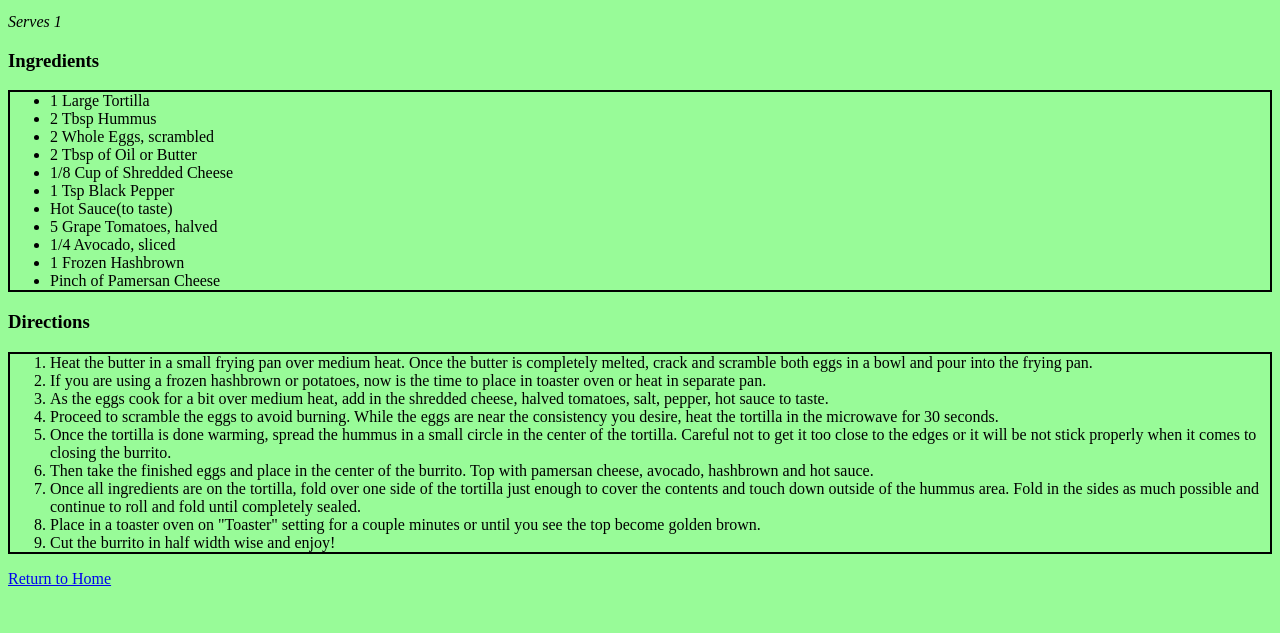
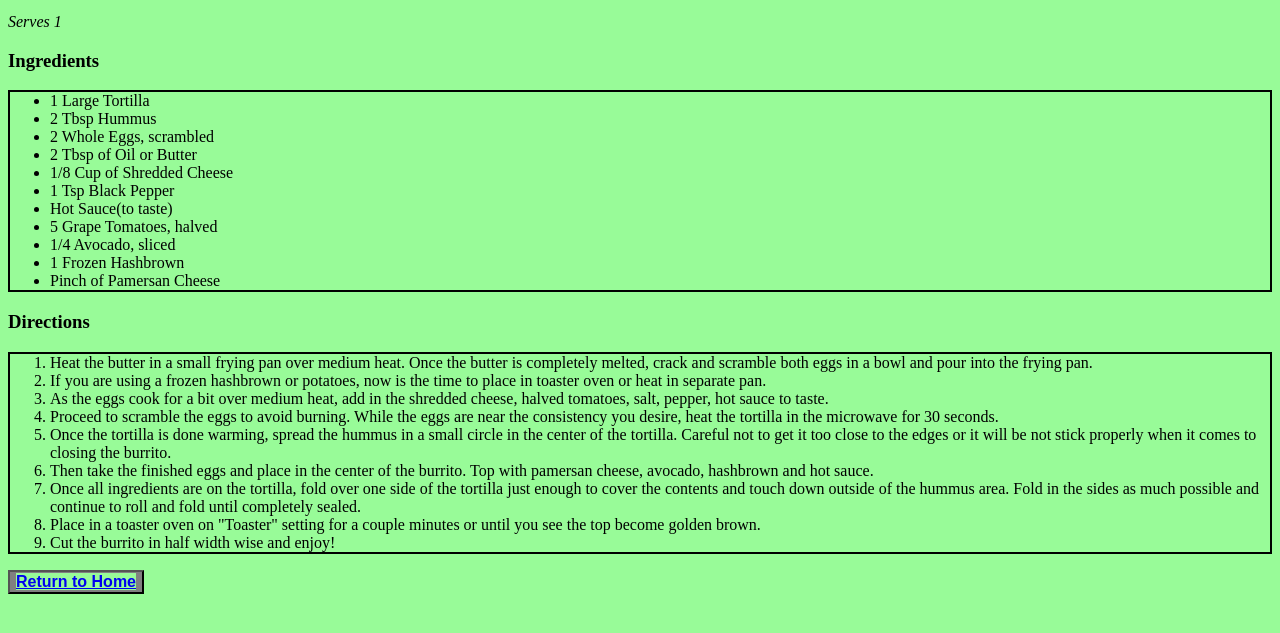
Before and after one commit to routcault/odin-recipes, a plain HTML site: page burrito/burrito.html in a window 1280 px wide. Shown: the part 161-794 px from the top of the page. Drawn offline with Linux system fonts and the light colour scheme.

Commit message:
added 'return to home' buttons with styling on each recipe

```diff
--- a/burrito/burrito.html
+++ b/burrito/burrito.html
@@ -50,7 +50,7 @@
         <li>Place in a toaster oven on "Toaster" setting for a couple minutes or until you see the top become golden brown.</li>
         <li>Cut the burrito in half width wise and enjoy!</li>
     </ol>
-    <a href="../index.html">Return to Home</a>
+    <button><a href="../index.html">Return to Home</a></button>
 </body>
 
 
--- a/styles.css
+++ b/styles.css
@@ -18,3 +18,10 @@ ol {
 * {
     background-color:palegreen;
 }
+
+button {
+    background-color: gray;
+    color: gray;
+    font-size: 16px;
+    font-weight:700;
+}
```
Also changed, not shown: lentils/lentils.html (+1 -1 lines), recipe3/recipe3.html (+1 -1 lines).
